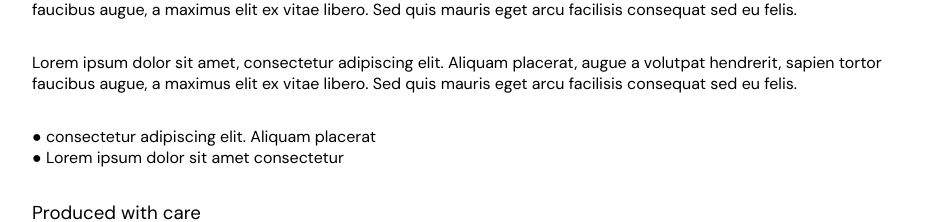
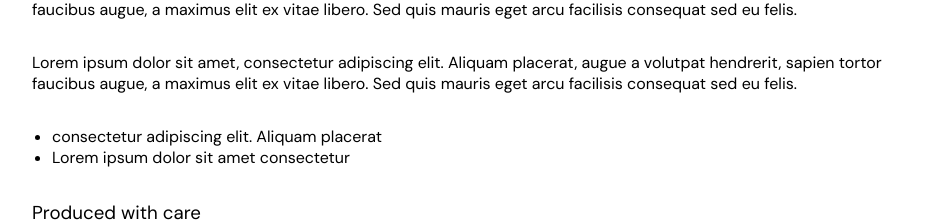
Before and after one commit to Mattarek/ecommerce-shoppe, a React (Vite) app: page /about in a window 1280 px wide. Shown: the part 1304-1526 px from the top of the page, without its empty margins (164-1115 px from the left). Built offline with nearby package versions, Linux system fonts and the light colour scheme.

Commit message:
Change: Dot by styles

```diff
--- a/src/pages/about/page.tsx
+++ b/src/pages/about/About.tsx
@@ -28,8 +28,8 @@ export const About = () => {
           mauris eget arcu facilisis consequat sed eu felis.
         </p>
         <ul className="ourStory__item-list">
-          <li>● consectetur adipiscing elit. Aliquam placerat</li>
-          <li>● Lorem ipsum dolor sit amet consectetur </li>
+          <li>consectetur adipiscing elit. Aliquam placerat</li>
+          <li>Lorem ipsum dolor sit amet consectetur </li>
         </ul>
       </div>
       <div className="ourStory__item">
--- a/src/pages/about/about.scss
+++ b/src/pages/about/about.scss
@@ -1,4 +1,3 @@
-
 h2,
 h3 {
   font-weight: var(--font-regular);
@@ -23,7 +22,9 @@ h3 {
       width: 100%;
     }
     ul {
-      list-style: none;
+      li {
+        margin-left: 1.25rem;
+      }
     }
   }
 
--- a/src/routes.tsx
+++ b/src/routes.tsx
@@ -5,7 +5,7 @@ import { Layout } from './layout/layout'
 import { Home } from '@pages/home/Home'
 
 import { Privacy } from './pages/privacy/privacy'
-import { About } from '@pages/about/page'
+import { About } from '@pages/about/About'
 import { ResetPassword } from '@pages/resetPassword/ResetPassword'
 import { Account } from '@pages/account/Account'
 
```
